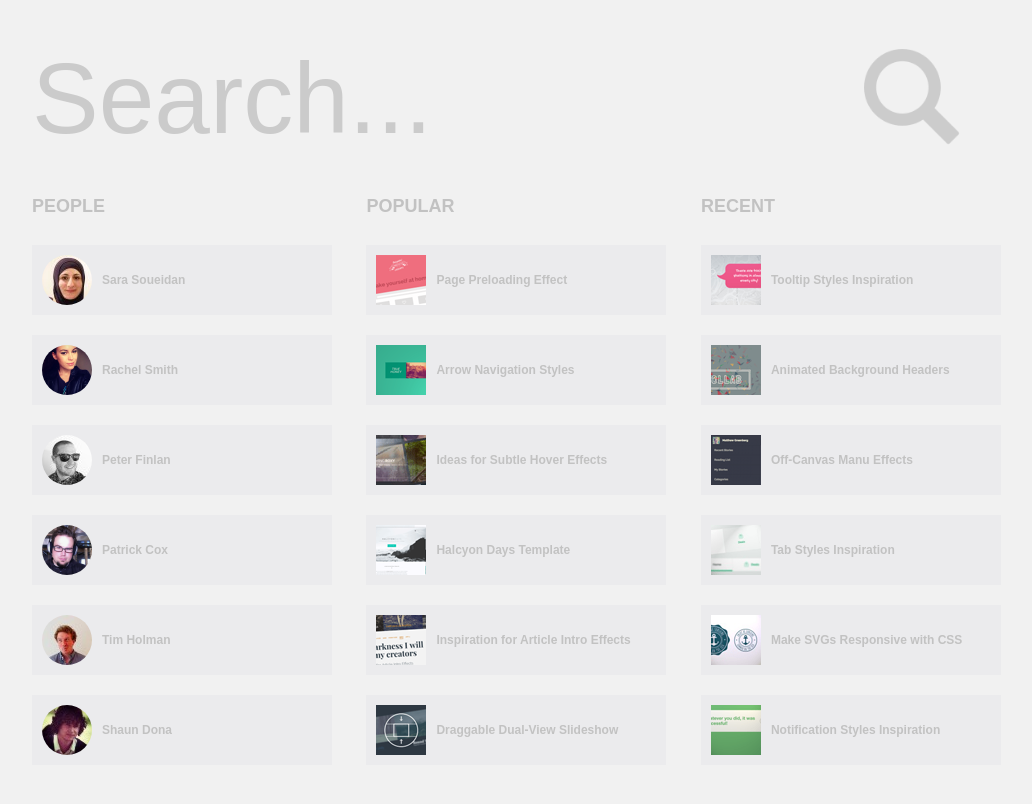
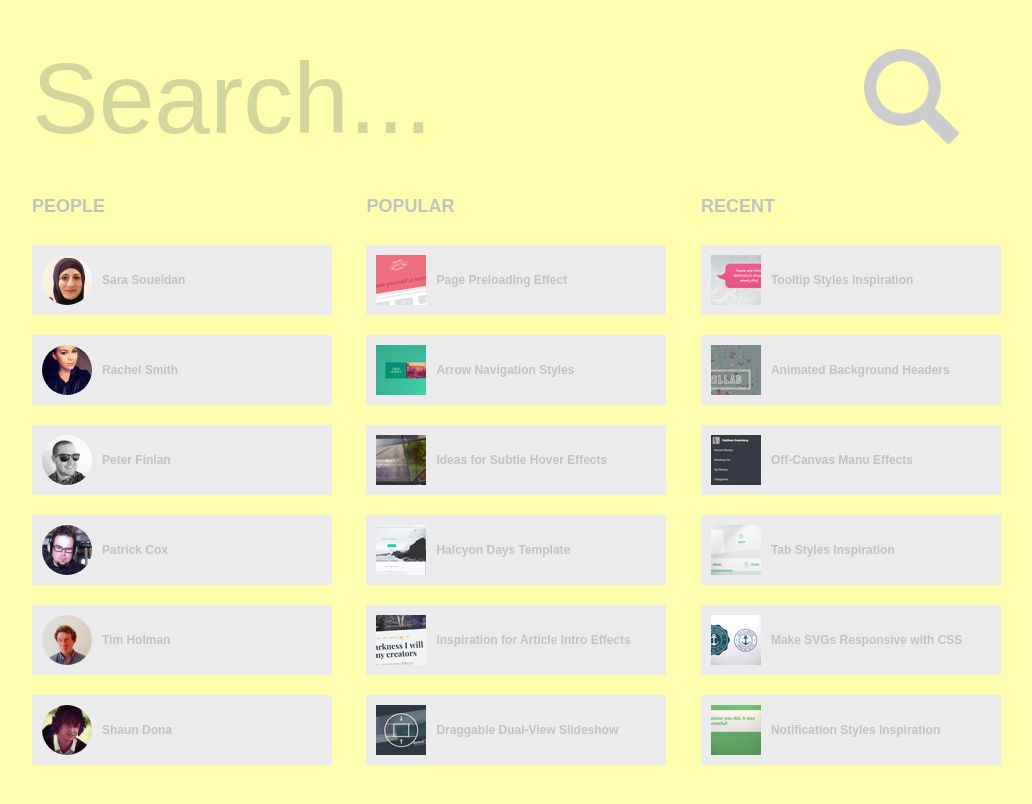
Before and after one commit to NMaloh/hw3_huge-search, a plain HTML site: page index.html in a window 1280 px wide. Shown: the whole page, without its empty margins (123-1155 px from the left). Drawn offline with Linux system fonts and the light colour scheme.

Commit message:
testing pull

```diff
--- a/assets/css/main.css
+++ b/assets/css/main.css
@@ -8,7 +8,7 @@ html {
 }
 
 body {
-  background-color: #F1F1F1;
+  background-color: #fffeaf;
   font-family: Arial, "sans-serif";
 }
 
```
